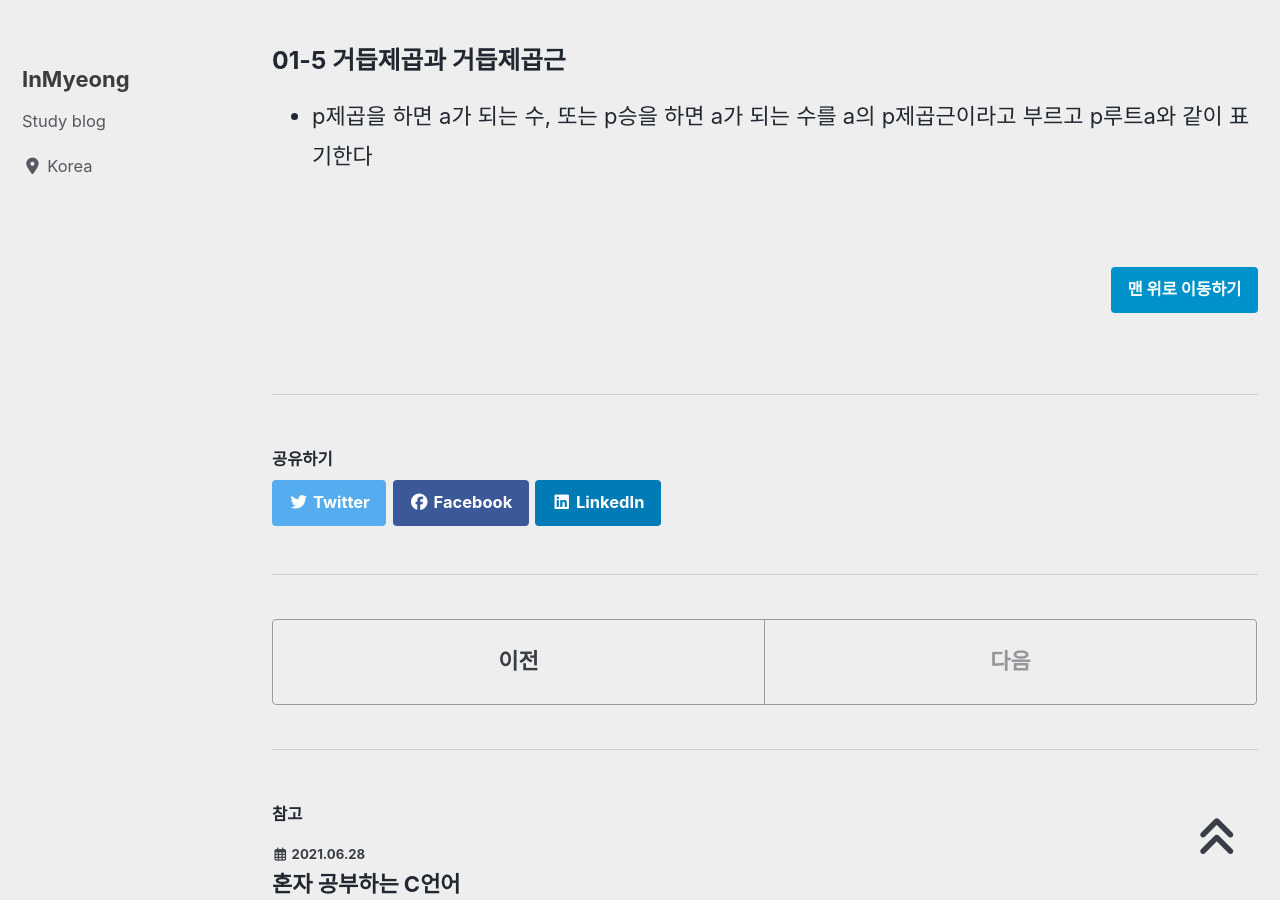
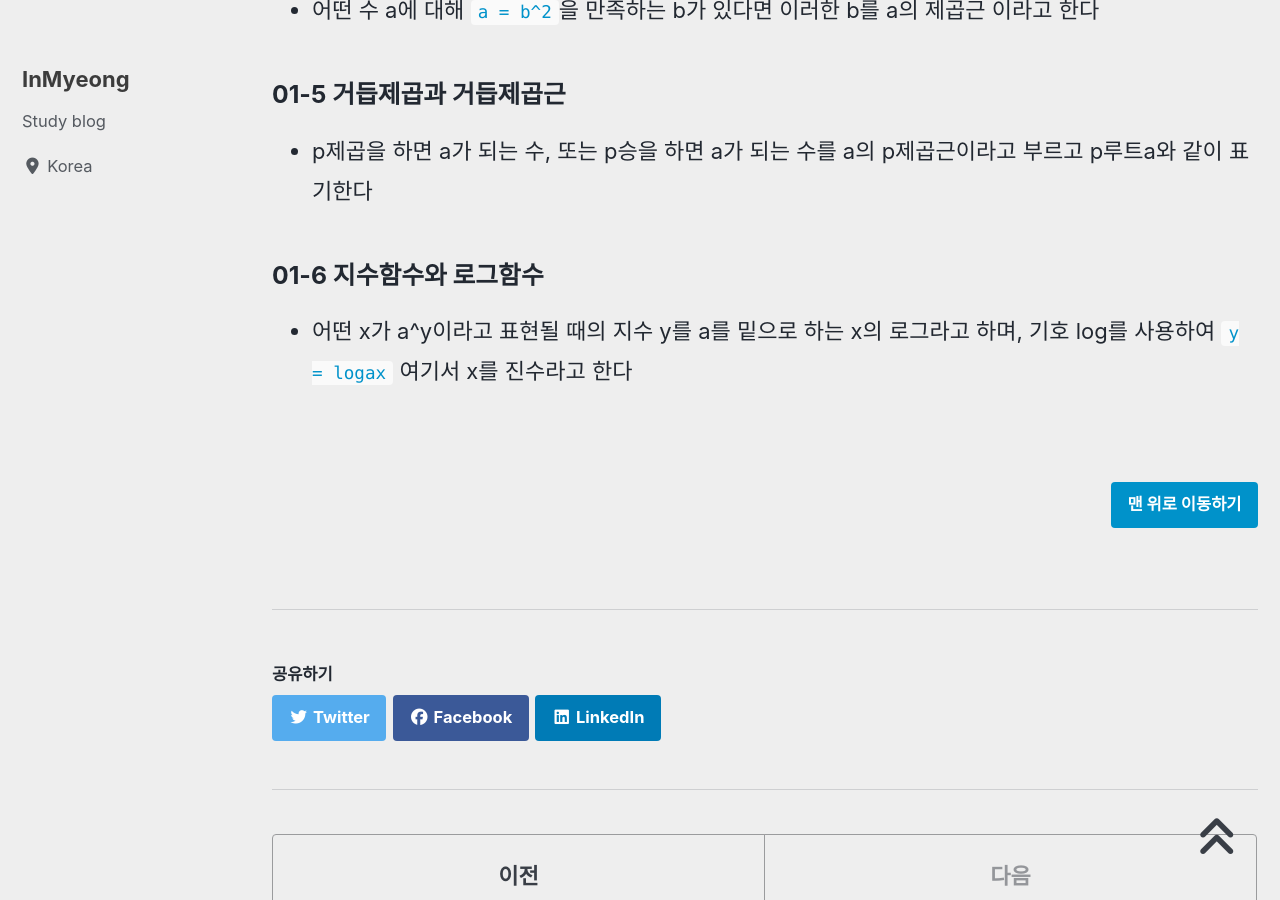
Before and after one commit to devMyeong/devMyeong.github.io, a Jekyll site: the page built from _posts/math/2021-07-10-math.md, in a window 1280 px wide and 900 px high, scrolled down 1837 px. Built offline with Jekyll 4.4.1, drawn with Linux system fonts in a browser that asks for light colours; cached includes are drawn as plain includes; nearby versions of some CDN libraries; some web fonts are replaced.

Commit message:
update math chapter 1-6

```diff
--- a/_posts/math/2021-07-10-math.md
+++ b/_posts/math/2021-07-10-math.md
@@ -39,6 +39,9 @@ last_modified_at: 2021-07-12
 ### 01-5 거듭제곱과 거듭제곱근
 - p제곱을 하면 a가 되는 수, 또는 p승을 하면 a가 되는 수를 a의 p제곱근이라고 부르고 p루트a와 같이 표기한다
 
+### 01-6 지수함수와 로그함수
+- 어떤 x가 a^y이라고 표현될 때의 지수 y를 a를 밑으로 하는 x의 로그라고 하며, 기호 log를 사용하여 `y = logax` 여기서 x를 진수라고 한다
+
 <br>
 
 [맨 위로 이동하기](#){: .btn .btn--primary }{: .align-right}
```
